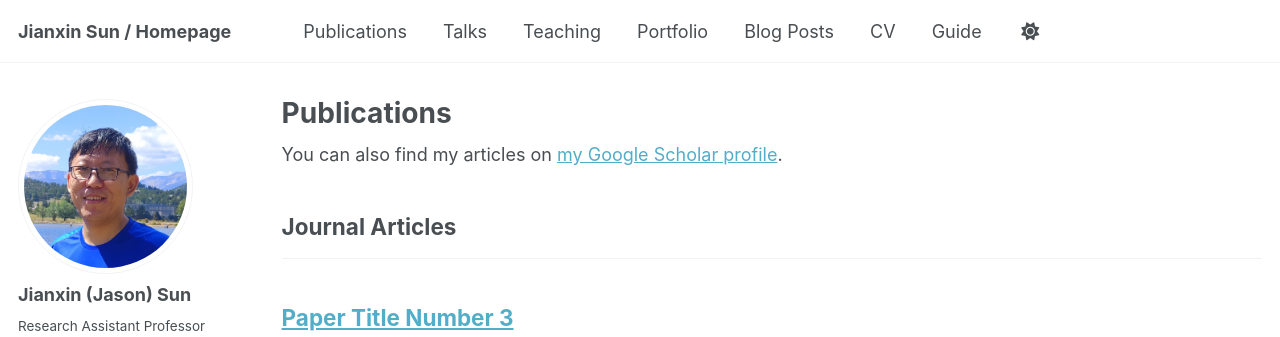
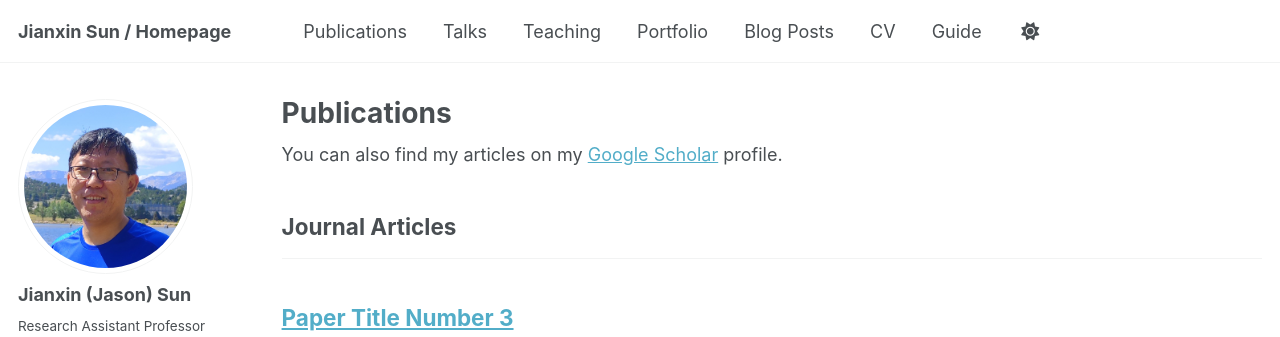
Before and after one commit to sunjianxin/sunjianxin.github.io, a Jekyll site: the page built from _pages/publications.html, in a window 1280 px wide and 900 px high. Shown: the top 337 px of the window. Built offline with Jekyll 4.4.1, drawn with Linux system fonts in a browser that asks for light colours; some web fonts are replaced.

Commit message:
Update publications.html

```diff
--- a/_pages/publications.html
+++ b/_pages/publications.html
@@ -6,7 +6,7 @@
 ---
 
 {% if site.author.googlescholar %}
-  <div class="wordwrap">You can also find my articles on <a href="{{site.author.googlescholar}}">my Google Scholar profile</a>.</div>
+  <div class="wordwrap">You can also find my articles on my <a href="{{site.author.googlescholar}}">Google Scholar</a> profile.</div>
 {% endif %}
 
 {% include base_path %}
```
